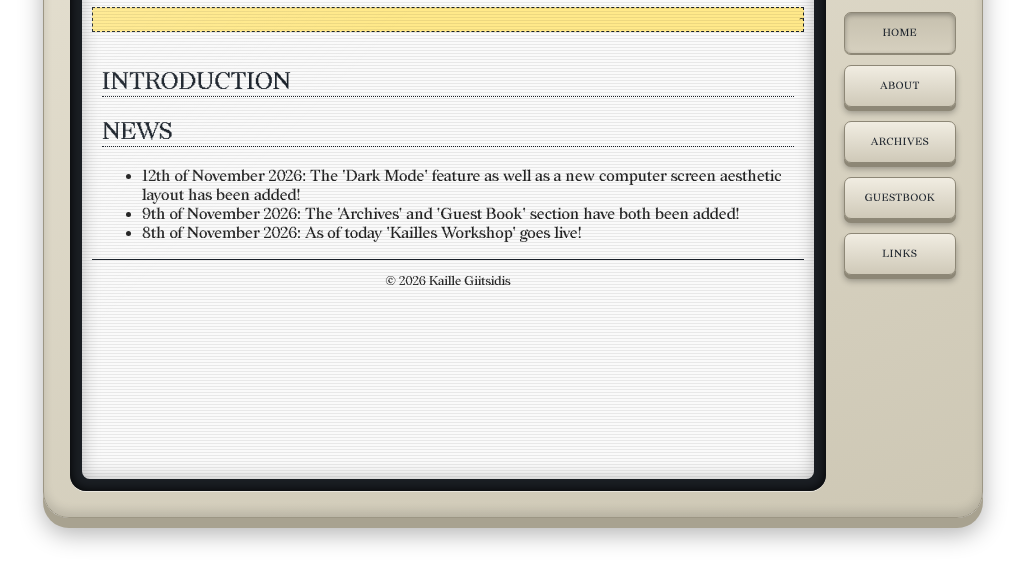
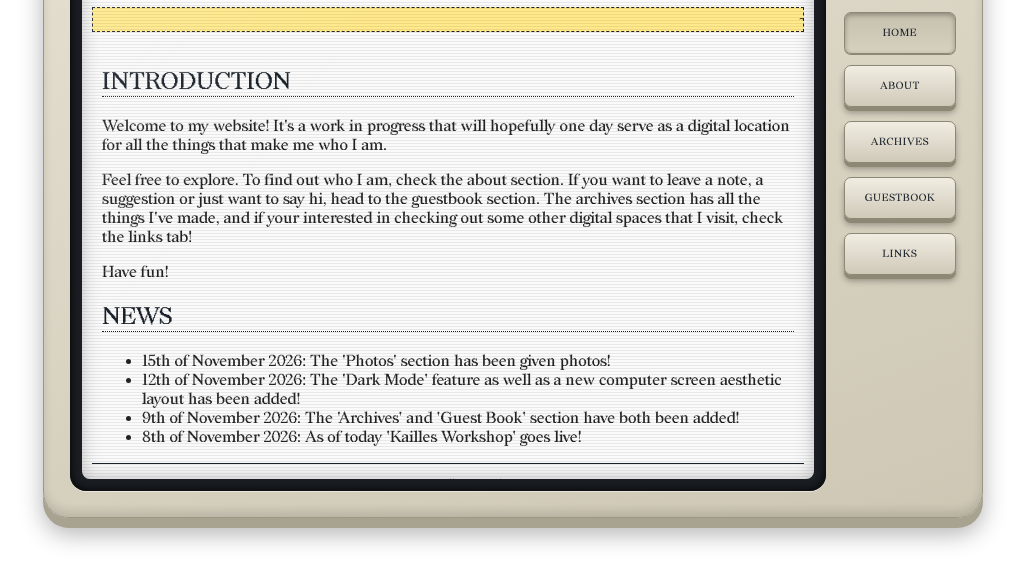
Before and after one commit to UnderFloorConvenienceStore/my_site, a plain HTML site: page index.html in a window 1280 px wide. Shown: the part 190-774 px from the top of the page, without its empty margins (127-1152 px from the left). Drawn offline with Linux system fonts and the light colour scheme.

```diff
--- a/index.html
+++ b/index.html
@@ -24,9 +24,19 @@
 
           <div id="main">
             <h2>INTRODUCTION</h2>
-
+            <p>Welcome to my website! It's a work in progress that will hopefully
+            one day serve as a digital location for all the things that make me
+            who I am.</p>
+            <p>Feel free to explore. To find out who I am, check the about section.
+               If you want to leave a note, a suggestion or just want to say hi, head
+               to the guestbook section. The archives section has all the things I've
+               made, and if your interested in checking out some other digital spaces
+               that I visit, check the links tab!
+            </p>
+            <p>Have fun!</p>
             <h2>NEWS</h2>
             <ul>
+              <li>15th of November 2026: The 'Photos' section has been given photos!</li>
 		<li> 12th of November 2026: The 'Dark Mode' feature as well as a new computer screen aesthetic
 			layout has been added! </li>
 		 <li>9th of November 2026: The 'Archives' and 'Guest Book' section have both
```
Also changed, not shown: archives.html (+4 -4 lines), essays.html (+1 -1 lines), projects.html (+1 -1 lines), videos.html (+1 -1 lines).
